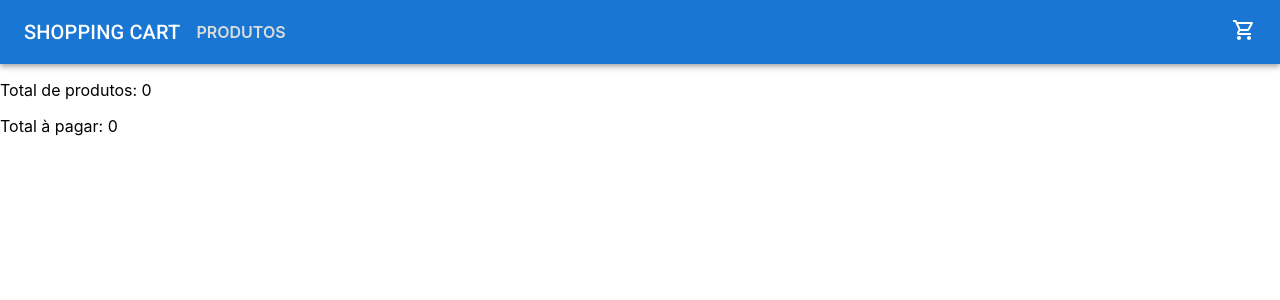
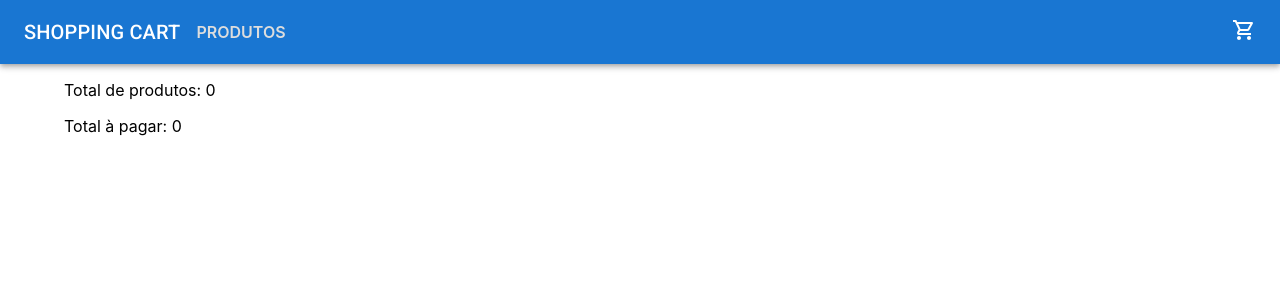
Before and after one commit to RodrigoBLima/simple-shopping-cart, a React (Create React App) app: page /cart in a window 1280 px wide. Shown: the top 300 px of the page. Built offline with nearby package versions, Linux system fonts and the light colour scheme.

Commit message:
feat(SPCRT-0000): fixing cart container

```diff
--- a/src/pages/Cart/components/CartListProductsSelecteds.tsx
+++ b/src/pages/Cart/components/CartListProductsSelecteds.tsx
@@ -6,11 +6,12 @@ import CartProductItem from './CartProductItem';
 export default function CartListProductsSelecteds() {
   const { products, total, handleCalculateTotalToPay } = useCartContext();
 
+  const hasProductsOnTheCart = products.length > 0;
   const totalPayment = handleCalculateTotalToPay();
 
   return (
     <section id="cart-list-products-container">
-      {products.length > 0
+      {hasProductsOnTheCart
         ? (products || []).map((product: ProductProps, index: number) => (
             <CartProductItem product={product} key={product.id} index={index} />
           ))
--- a/src/pages/Cart/index.tsx
+++ b/src/pages/Cart/index.tsx
@@ -1,3 +1,4 @@
+import { Container } from '@mui/material';
 import React from 'react';
 import Header from '../../layout/Header';
 import CartListProductsSelecteds from './components/CartListProductsSelecteds';
@@ -6,9 +7,9 @@ function CartContainer() {
   return (
     <>
       <Header />
-      <section id="cart-page-container">
+      <Container>
         <CartListProductsSelecteds />
-      </section>
+      </Container>
     </>
   );
 }
```
